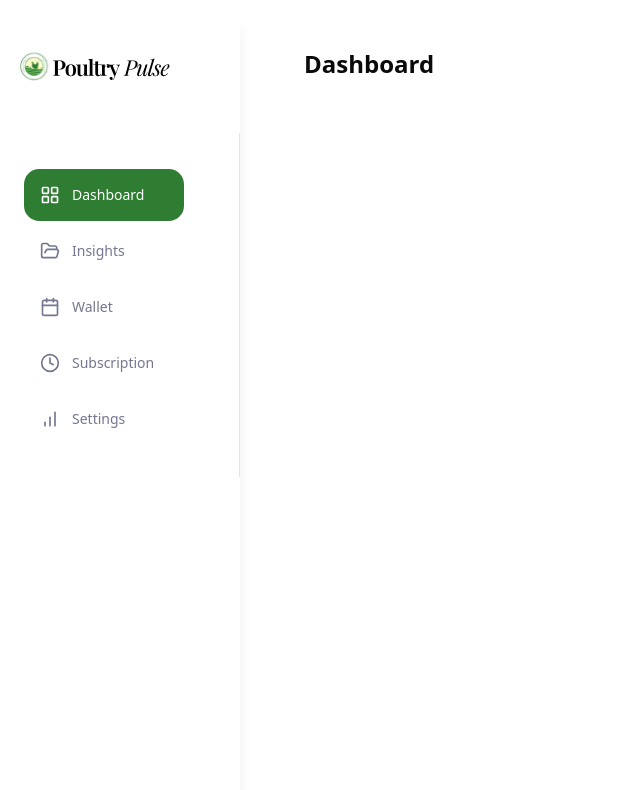
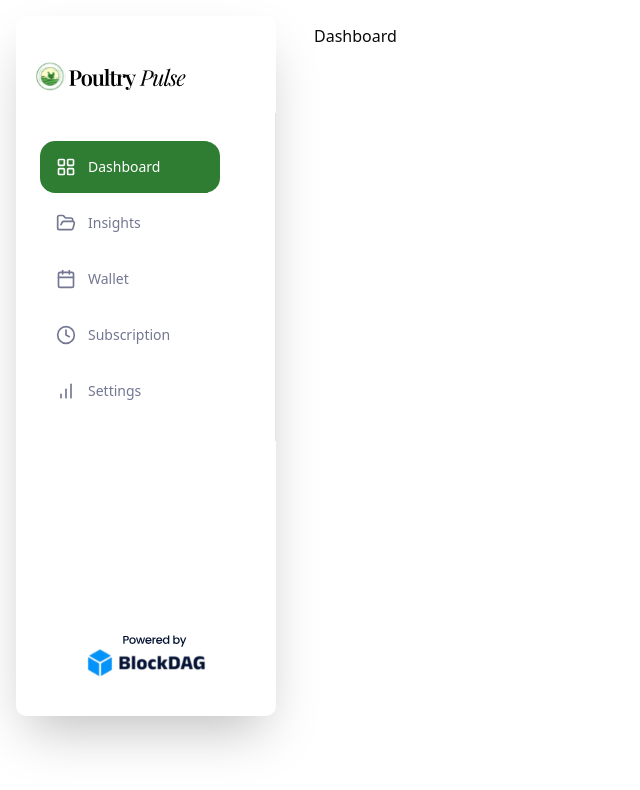
Before and after one commit to AdeJulius46/Poultrypulse, a Next.js app in the folder apps/web/: page /dashboard in a window 1280 px wide. Shown: the top 790 px of the page, without its empty margins (0-640 px from the left). Built offline with nearby package versions, Linux system fonts and the light colour scheme.

Commit message:
Dashboard updates

```diff
--- a/apps/web/src/app/(auth)/register/page.tsx
+++ b/apps/web/src/app/(auth)/register/page.tsx
@@ -1,8 +1,11 @@
 "use client";
 import { useState } from "react";
 import Image from "next/image";
+import { useRouter } from "next/navigation";
+
 
 export default function LoginStepper() {
+    const router = useRouter();
   const [step, setStep] = useState(1);
 
   const steps = [
@@ -221,7 +224,7 @@ export default function LoginStepper() {
                 </button>
                 <button
                   className="rounded-md bg-green-600 px-4 py-2 text-white hover:bg-green-700"
-                  onClick={nextStep}
+                onClick={() => router.push("/dashboard")}
                 >
                   Verify
                 </button>
--- /dev/null
+++ b/apps/web/src/app/(dashboard)/dashboard/details/page.tsx
@@ -0,0 +1,7 @@
+import React from 'react'
+
+export const Details = () => {
+  return (
+    <div>Page</div>
+  )
+}
--- a/apps/web/src/app/(dashboard)/dashboard/page.tsx
+++ b/apps/web/src/app/(dashboard)/dashboard/page.tsx
@@ -1,7 +1,13 @@
-export default function DashboardPage() {
+import { Details } from "./details/page";
+
+export default function DashboardPage()
+
+{
+
   return (
-    <div className="container py-6">
-      <h1 className="text-2xl font-bold">Dashboard</h1>
+    <div className="">
+        <h1>Dashboard</h1>
+
       {/* Add your dashboard content here */}
     </div>
   );
--- a/apps/web/src/app/(dashboard)/layout.tsx
+++ b/apps/web/src/app/(dashboard)/layout.tsx
@@ -18,16 +18,16 @@ export default function DashboardLayout({
       <div className="bg-white shadow-lg">
       {/* <Header /> */}
       </div>
-      <div className="flex">
-      <div className="absolute top-0 left-0 z-30 mt-4 rounded-lg  ">
-        <div className={`${sidebarOpen? "h-screen bg-white shadow-lg  fixed":""}`}
+      <div className="flex ">
+      <div className=" rounded-lg shadow-xl  absolute  top-0 left-4  mt-4   ">
+        <div className={`${sidebarOpen? "  fixed":""}`}
 
         >
           <Sidebar   isOpen={sidebarOpen} onToggle={toggleSidebar} />
         </div>
         </div>
         <main   className={`flex-1 p-6 transition-all duration-300  overflow-y h-screen ${
-            sidebarOpen ? "ml-0 lg:ml-[280px]" : "ml-0 lg:ml-[24px]"
+            sidebarOpen ? "ml-0 lg:ml-[290px] " : "ml-0 lg:ml-[64px]"
           }`}>
           {children}
         </main>
--- a/apps/web/src/components/layout/sidebar.tsx
+++ b/apps/web/src/components/layout/sidebar.tsx
@@ -43,17 +43,19 @@ export function Sidebar({ className, isOpen, onToggle }: SidebarProps) {
 
   return (
     <>
+    <div className=" h-[700px] shadow-2xl  rounded-lg  ">
+
       <button onClick={onToggle} className="pt-4 text-sm text-gray-600 bg-none">
-        {isOpen ? <div className="flex items-center mt-5  px-5 gap-2">
+        {isOpen ? <div className="flex items-center mt-[30px]  px-5 ">
            <Image src={"/poultry.svg"}   width={150} height={150} alt=""/>
           </div>:  <div className=" ">   <Image src={"/logo1.svg"}    width={50}  height={50}  alt=""/> </div>}
       </button>
 
       {isOpen && (
-        <div className=" w-full  mt-[30px] py-4   lg:w-[240px] ">
-          <div className={cn("w-full  lg:w-[240px]   border-r", className)}>
+        <div className=" w-full  py-4   lg:w-[260px] ">
+          <div className={cn("w-full  lg:w-[260px]   border-r", className)}>
             <div className="space-y-2 py-4">
-              <div className="px-6 py-4">
+              <div className="px-6 py-2">
                 <div className="space-y-1">
                   <div></div>
                   {sidebarItems.map((item) => {
@@ -63,7 +65,7 @@ export function Sidebar({ className, isOpen, onToggle }: SidebarProps) {
                         key={item.href}
                         href={item.href}
                         className={cn(
-                          "flex items-center py-4   px-4 w-[160px] text-sm font-medium rounded-[15.29px]  transition-colors",
+                          "flex items-center py-4   px-4 w-[180px] text-sm font-medium rounded-[15.29px]  transition-colors",
                           isActive
                             ? "bg-[#2E7D32] text-[#FFFFFF]"
                             : "text-[#737791]  bg-[#FFFFFF] hover:text-gray-900 hover:bg-gray-50"
@@ -79,44 +81,27 @@ export function Sidebar({ className, isOpen, onToggle }: SidebarProps) {
                       </Link>
                     );
                   })}
+
+
+
                 </div>
 
-                {/*
-
-
-          <div className="space-y-1 mt-60">
-            {bottomItems.map((item) => {
-              const isActive = pathname === item.href;
-
-              return (
-                <Link
-                  key={item.href}
-                  href={item.href}
-                  className={cn(
-                    "flex items-center py-4 px-3 text-sm font-medium rounded-lg group transition-colors",
-                    isActive
-                    ? "bg-[#5D5FEF] text-[#FFFFFF]"
-                    : "text-[#737791]  bg-[#FFFFFF] hover:text-gray-900 hover:bg-gray-50"
-                  )}
-                >
-                  <item.icon
-                    className={cn(
-                      "h-5 w-5 mr-3 flex-shrink-0",
-                      isActive ? "text-[#FFFFFF]" : ""
-                    )}
-                  />
-                  <span className="hidden lg:block">{item.label}</span>
-                </Link>
-              );
-            })}
-          </div> */}
               </div>
             </div>
           </div>
+
+          <div className="flex items-center justify-center py-[190px]">
+
+            <Image
+            src={"/Group 144.svg"}
+            width={120}
+            height={100}
+            alt="image"
+            />
+          </div>
         </div>
       )}
-
-
+ </div>
     </>
   );
 }
```
Also changed, not shown: apps/web/public/Group 144.svg (added).
